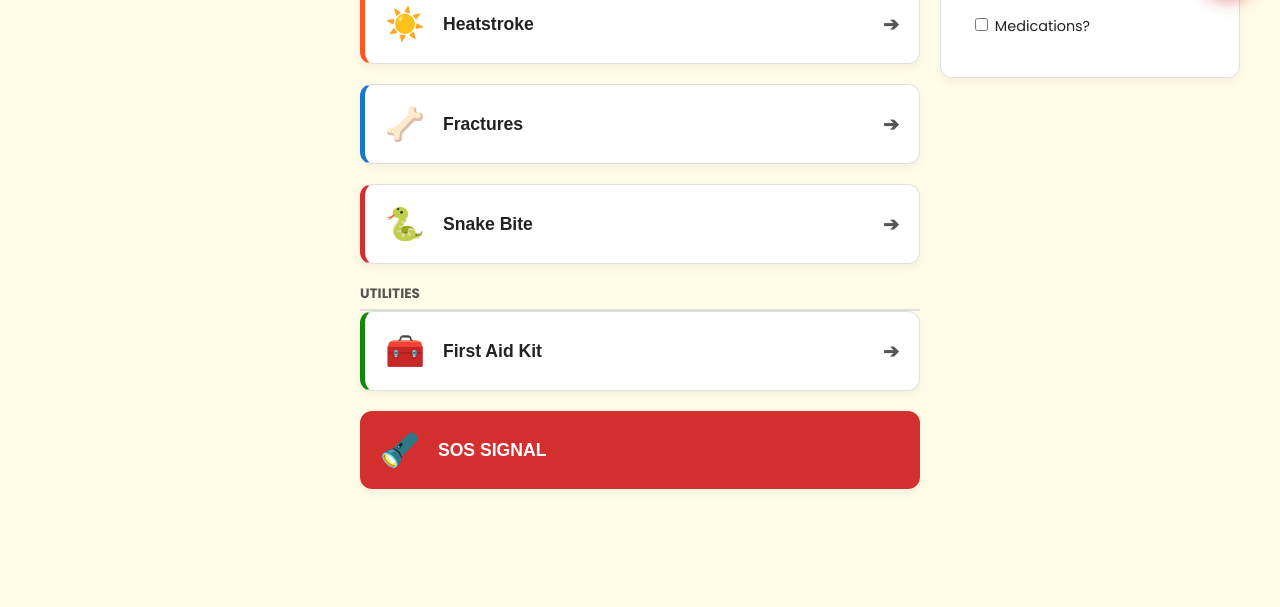
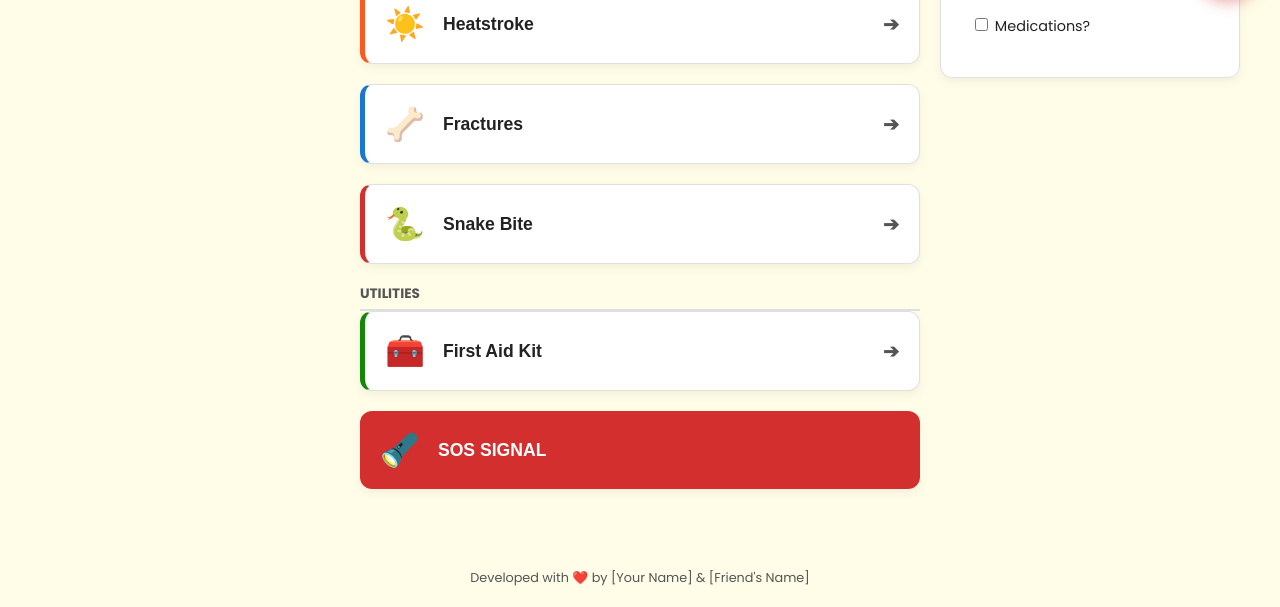
Before and after one commit to Alphaneuro20/resq-portal, a plain HTML site: page index.html in a window 1280 px wide. Shown: the part 783-1390 px from the top of the page. Before the commit the page ends 1332 px from the top, so only its background shows below. Drawn offline with Linux system fonts and the light colour scheme.

```diff
--- a/index.html
+++ b/index.html
@@ -349,5 +349,8 @@
     <script>
         if ('serviceWorker' in navigator) navigator.serviceWorker.register('sw.js').catch(err => console.log(err));
     </script>
+    <footer style="text-align: center; padding: 20px; font-size: 0.8rem; color: var(--text-sub);">
+    Developed with ❤️ by [Your Name] & [Friend's Name]
+</footer>
 </body>
 </html>
```
